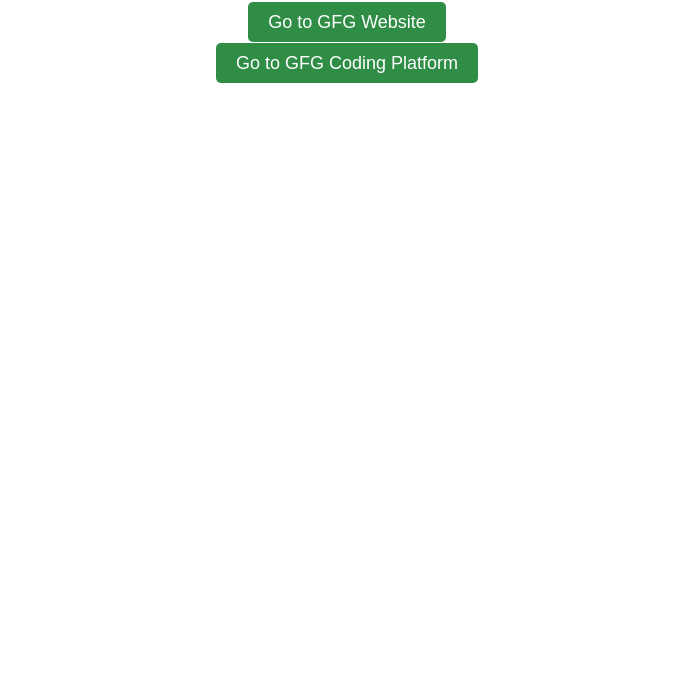
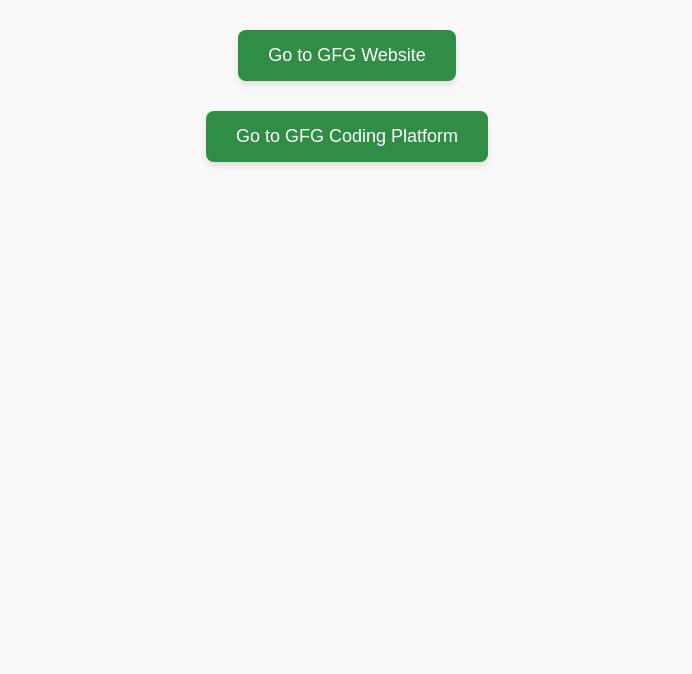
Before and after one commit to Swayam200/Swayam_TaskRound_GFG_VITB, a plain HTML site: page index.html in a window 1280 px wide. Shown: the part 126-800 px from the top of the page, without its empty margins (293-985 px from the left). Drawn offline with Linux system fonts and the light colour scheme.

Commit message:
Update index.html

```diff
--- a/index.html
+++ b/index.html
@@ -9,9 +9,12 @@
             font-family: Arial, sans-serif;
             text-align: center;
             padding: 50px;
+            background-color: #f9f9f9;
+            color: #333;
         }
         h1 {
             color: #2f8d46;
+            margin-bottom: 40px;
         }
         ul {
             list-style-type: none;
@@ -25,11 +28,20 @@
             font-size: 18px;
             color: white;
             background-color: #2f8d46;
-            padding: 10px 20px;
-            border-radius: 5px;
+            padding: 15px 30px;
+            border-radius: 8px;
+            box-shadow: 0 4px 6px rgba(0, 0, 0, 0.1);
+            display: inline-block;
+            transition: all 0.3s ease;
         }
         a:hover {
             background-color: #267a3d;
+            transform: translateY(-2px);
+            box-shadow: 0 6px 10px rgba(0, 0, 0, 0.15);
+        }
+        /* Add spacing between buttons */
+        ul li {
+            margin-bottom: 30px;
         }
     </style>
 </head>
```
